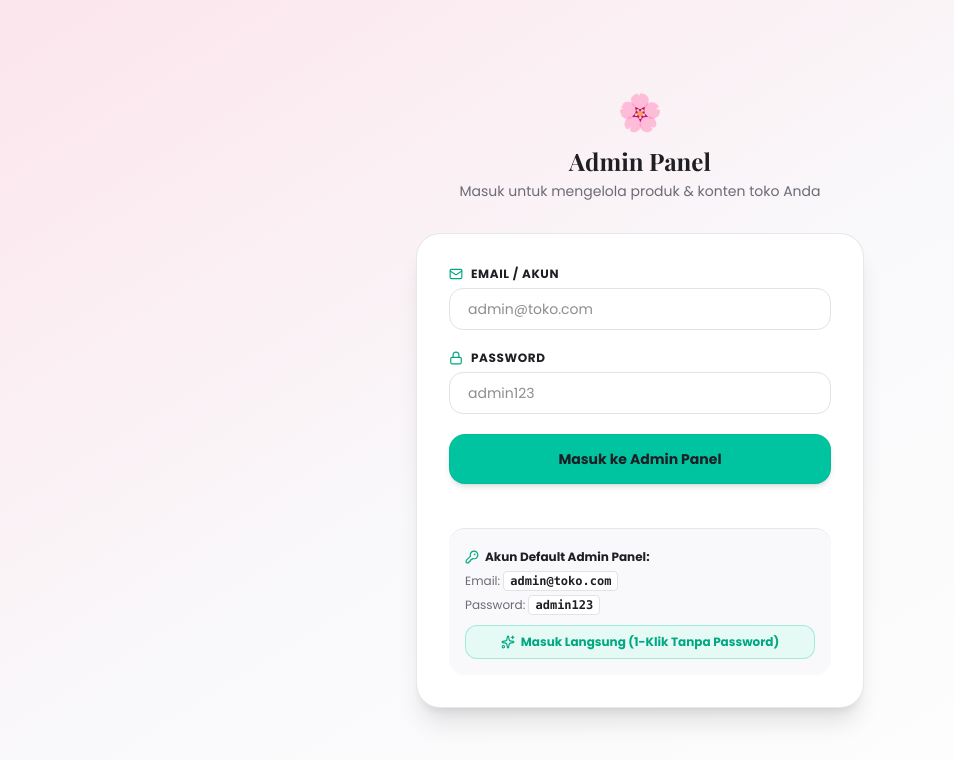
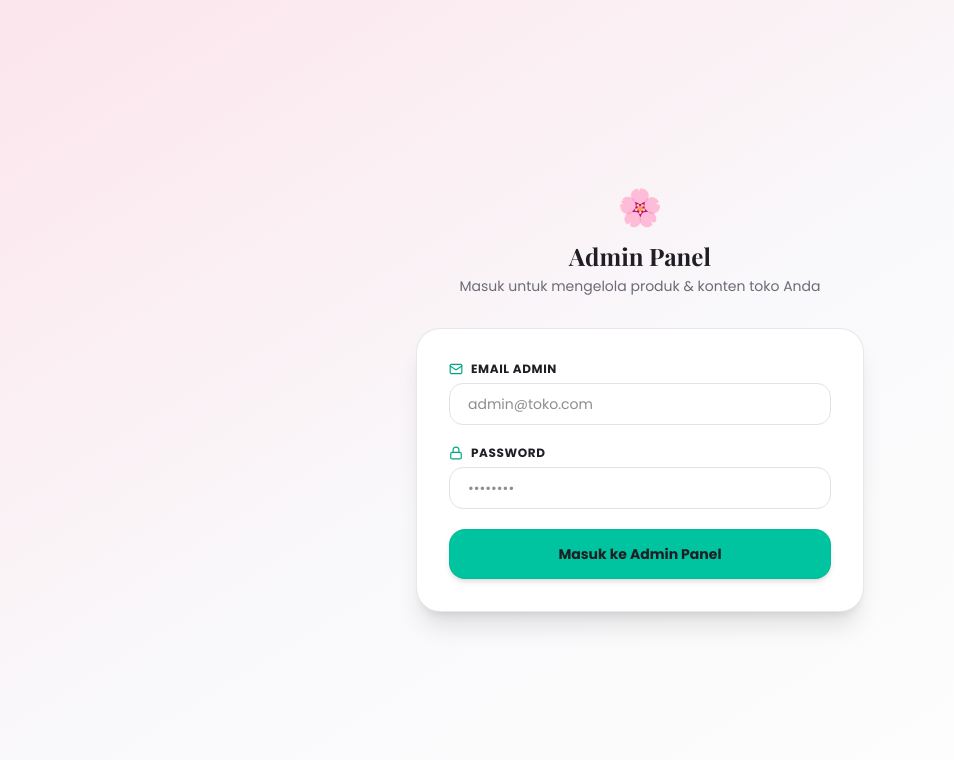
Before and after one commit to adityashp2/E-Commers, a Next.js app: page /admin/login in a window 1280 px wide. Shown: the top 760 px of the page, without its empty margins (0-954 px from the left). Built offline with nearby package versions, Linux system fonts and the light colour scheme.

Commit message:
security: remove demo credentials and bypass button

```diff
--- a/src/app/admin/login/page.tsx
+++ b/src/app/admin/login/page.tsx
@@ -3,7 +3,7 @@
 import { useState } from 'react';
 import { useRouter } from 'next/navigation';
 import { createClient } from '@/lib/supabase/client';
-import { Lock, Mail, AlertCircle, KeyRound, Sparkles } from 'lucide-react';
+import { Lock, Mail, AlertCircle, Loader2 } from 'lucide-react';
 
 export default function AdminLoginPage() {
   const [email, setEmail] = useState('');
@@ -12,46 +12,29 @@ export default function AdminLoginPage() {
   const [isLoading, setIsLoading] = useState(false);
   const router = useRouter();
 
-  const handleBypassLocal = () => {
-    // Set developer admin cookie for offline/local development
-    document.cookie = 'admin_session=active; path=/; max-age=86400';
-    router.push('/admin/produk');
-  };
-
   const handleSubmit = async (e: React.FormEvent) => {
     e.preventDefault();
     setError('');
     setIsLoading(true);
 
-    // 1. Direct Local Admin Credentials Check
-    if (
-      (email === 'admin@toko.com' || email === 'admin@buket.com' || email === 'admin') &&
-      password === 'admin123'
-    ) {
-      document.cookie = 'admin_session=active; path=/; max-age=86400';
-      router.push('/admin/produk');
-      return;
-    }
-
-    // 2. Supabase Auth Check
     try {
       const supabase = createClient();
-      const { error: authError } = await supabase.auth.signInWithPassword({
-        email,
-        password,
+      const { data, error: authError } = await supabase.auth.signInWithPassword({
+        email: email.trim(),
+        password: password.trim(),
       });
 
-      if (authError) {
-        // Provide hint if failed
-        setError('Email atau password salah. Jika belum setting akun Supabase, gunakan akun lokal di bawah.');
+      if (authError || !data?.session) {
+        setError('Email atau password salah. Pastikan kredensial admin Anda valid.');
         return;
       }
 
-      document.cookie = 'admin_session=active; path=/; max-age=86400';
+      // Tandai cookie sesi aktif setelah sukses autentikasi Supabase
+      document.cookie = 'admin_session=active; path=/; max-age=86400; SameSite=Lax';
       router.push('/admin/produk');
       router.refresh();
     } catch {
-      setError('Terjadi kendala koneksi ke Supabase Auth.');
+      setError('Terjadi kendala saat menghubungi server autentikasi.');
     } finally {
       setIsLoading(false);
     }
@@ -81,11 +64,11 @@ export default function AdminLoginPage() {
           <div>
             <label htmlFor="email" className="flex items-center gap-2 text-xs font-bold uppercase tracking-wider text-text mb-1.5">
               <Mail className="w-3.5 h-3.5 text-mint-dark" />
-              Email / Akun
+              Email Admin
             </label>
             <input
               id="email"
-              type="text"
+              type="email"
               value={email}
               onChange={(e) => setEmail(e.target.value)}
               placeholder="admin@toko.com"
@@ -105,7 +88,7 @@ export default function AdminLoginPage() {
               type="password"
               value={password}
               onChange={(e) => setPassword(e.target.value)}
-              placeholder="admin123"
+              placeholder="••••••••"
               className="input-field py-2.5 text-sm"
               required
               autoComplete="current-password"
@@ -114,34 +97,17 @@ export default function AdminLoginPage() {
 
           <button
             type="submit"
-            className="btn-primary w-full py-3.5 text-sm font-bold shadow-md"
+            className="btn-primary w-full py-3.5 text-sm font-bold shadow-md flex items-center justify-center gap-2"
             disabled={isLoading}
           >
-            {isLoading ? 'Memeriksa Akun...' : 'Masuk ke Admin Panel'}
+            {isLoading ? (
+              <>
+                <Loader2 className="w-4 h-4 animate-spin" /> Memeriksa Akun...
+              </>
+            ) : (
+              'Masuk ke Admin Panel'
+            )}
           </button>
-
-          {/* Quick Access Card Info */}
-          <div className="mt-6 pt-5 border-t border-border/80 rounded-2xl bg-canvas p-4 text-xs space-y-2">
-            <div className="flex items-center gap-1.5 font-bold text-text">
-              <KeyRound className="w-3.5 h-3.5 text-mint-dark" />
-              <span>Akun Default Admin Panel:</span>
-            </div>
-            <p className="text-text-secondary">
-              Email: <code className="font-mono bg-white px-1.5 py-0.5 rounded border border-border text-text font-bold">admin@toko.com</code>
-            </p>
-            <p className="text-text-secondary">
-              Password: <code className="font-mono bg-white px-1.5 py-0.5 rounded border border-border text-text font-bold">admin123</code>
-            </p>
-
-            <button
-              type="button"
-              onClick={handleBypassLocal}
-              className="mt-3 w-full py-2 px-3 rounded-xl bg-mint-light hover:bg-mint/30 text-mint-dark font-bold text-xs flex items-center justify-center gap-1.5 transition-colors border border-mint/30"
-            >
-              <Sparkles className="w-3.5 h-3.5" />
-              Masuk Langsung (1-Klik Tanpa Password)
-            </button>
-          </div>
         </form>
       </div>
     </div>
```
